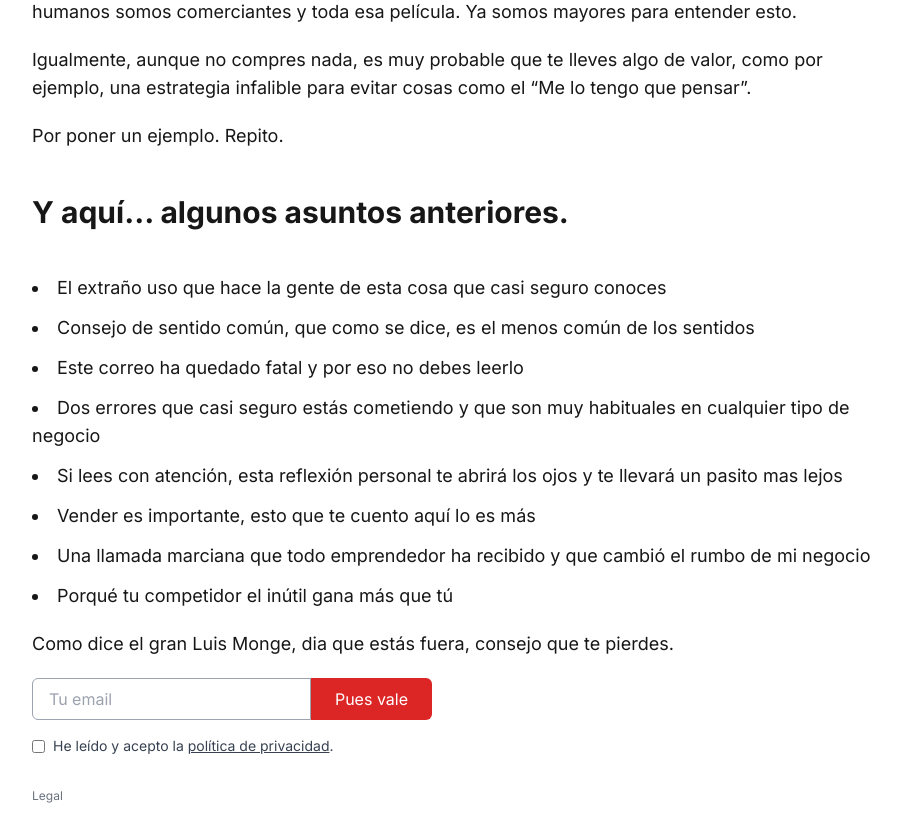
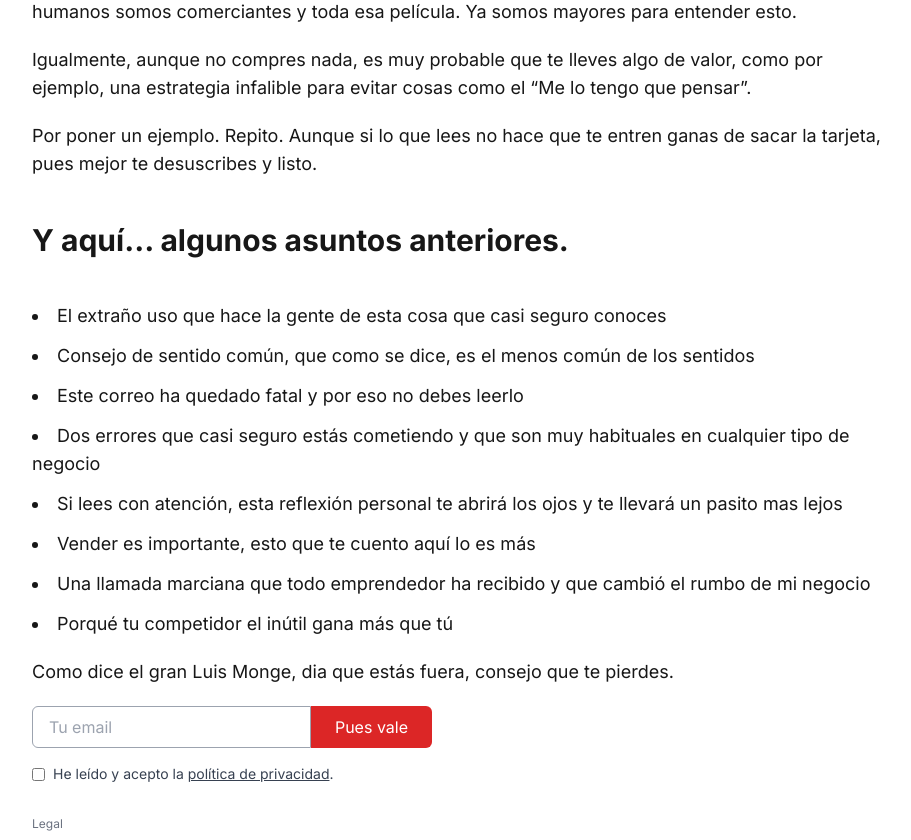
Before and after one commit to MariaLipiz/miraencomentarios, a Next.js app: page / in a window 1280 px wide. Shown: the part 2860-3700 px from the top of the page, without its empty margins (176-1087 px from the left). Before the commit the page ends 3672 px from the top, so only its background shows below. Built offline with nearby package versions, Linux system fonts and the light colour scheme.

Commit message:
Cambios landing

```diff
--- a/app/legal/page.tsx
+++ b/app/legal/page.tsx
@@ -16,7 +16,7 @@ Empresa:             MARIA LIPIZ FERNANDEZ
 
 NIF:                       44435285K
 
-Dirección:            AV DE BETANZOS, 54 1º
+Dirección:            AV DE BETANZOS
 
 Localidad:           28029-MADRID
 
--- a/app/page.tsx
+++ b/app/page.tsx
@@ -219,7 +219,7 @@ export default function Home() {
       </p>
 
       <p className="text-lg sm:text-lg font-normal">
-      Por poner un ejemplo. Repito.
+      Por poner un ejemplo. Repito. Aunque si lo que lees no hace que te entren ganas de sacar la tarjeta, pues mejor te desuscribes y listo.
       </p>
 
       <h2 className="text-2xl sm:text-3xl font-bold my-6 ">
```
